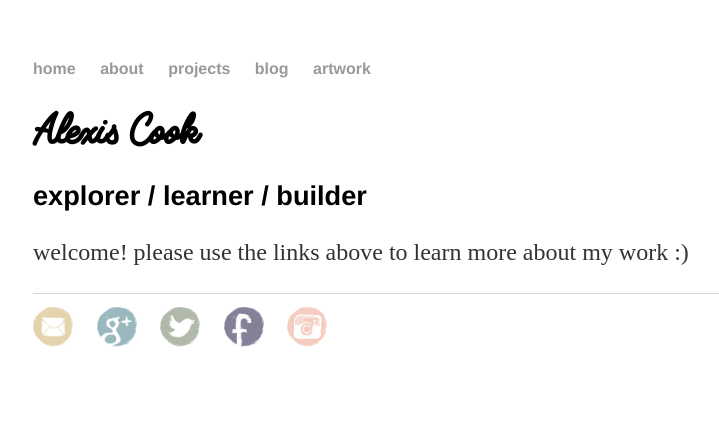
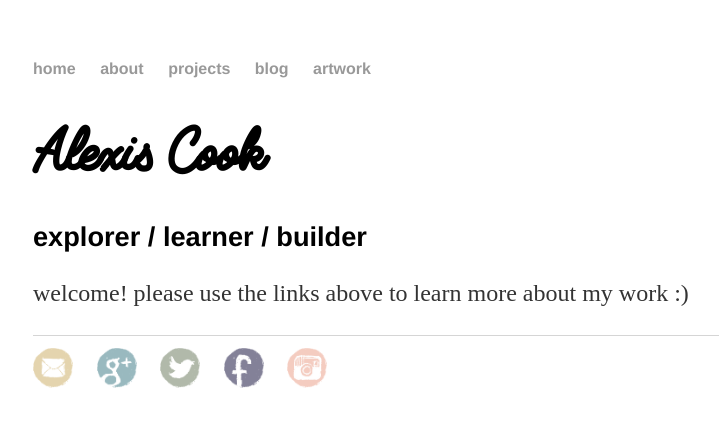
Before and after one commit to alexisbcook/old_alexisbcook.github.io, a Jekyll site: the page index.html, which Jekyll copies as it is, in a window 1280 px wide. Shown: the top 427 px of the page, without its empty margins (159-878 px from the left). Built offline with Jekyll 4.4.1, drawn with Linux system fonts in a browser that asks for light colours.

Commit message:
Update main.css

```diff
--- a/css/main.css
+++ b/css/main.css
@@ -21,7 +21,7 @@ a:hover {
     color: hotpink;
 }
 h1 {
-    font-size: 2.5em;
+    font-size: 3.5em;
     font-family:'fabfeltscriptbold', 'Helvetica', 'Arial';
 }
 h2 {
```
